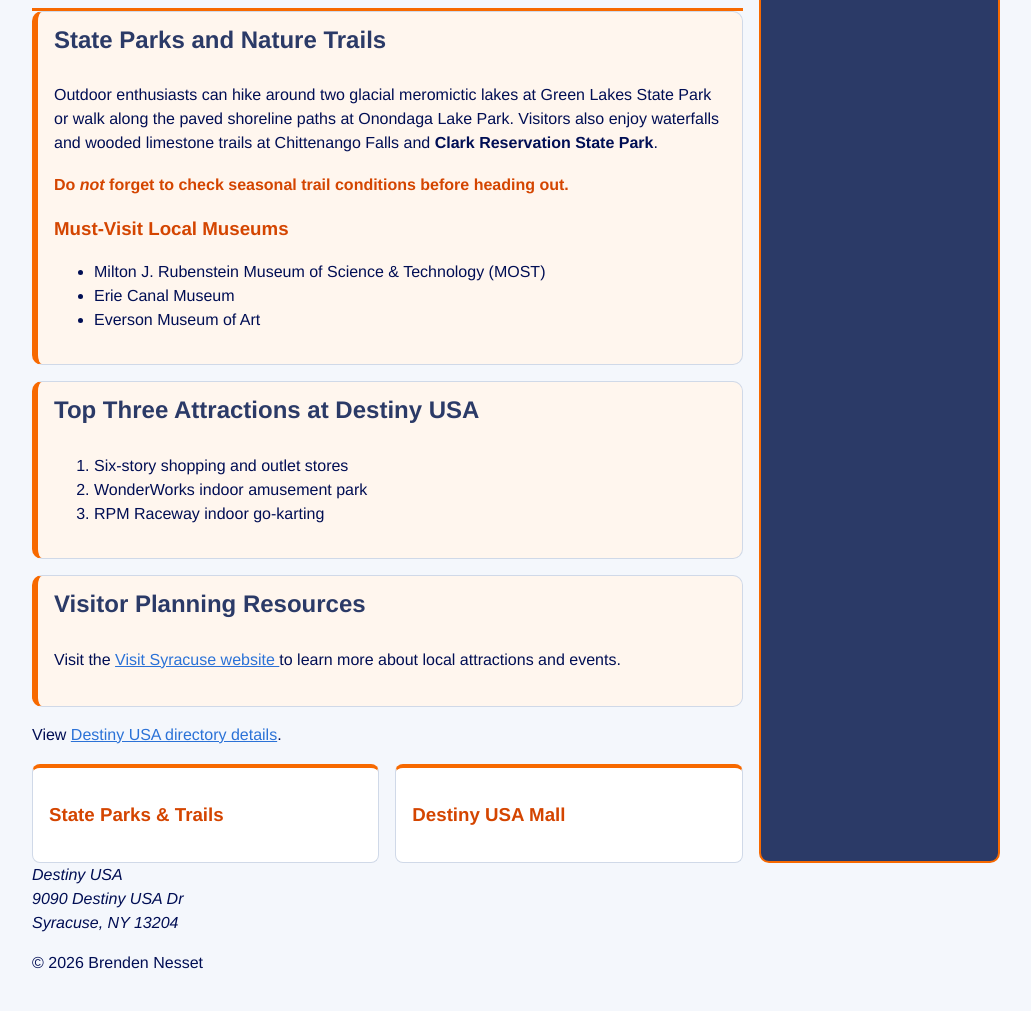
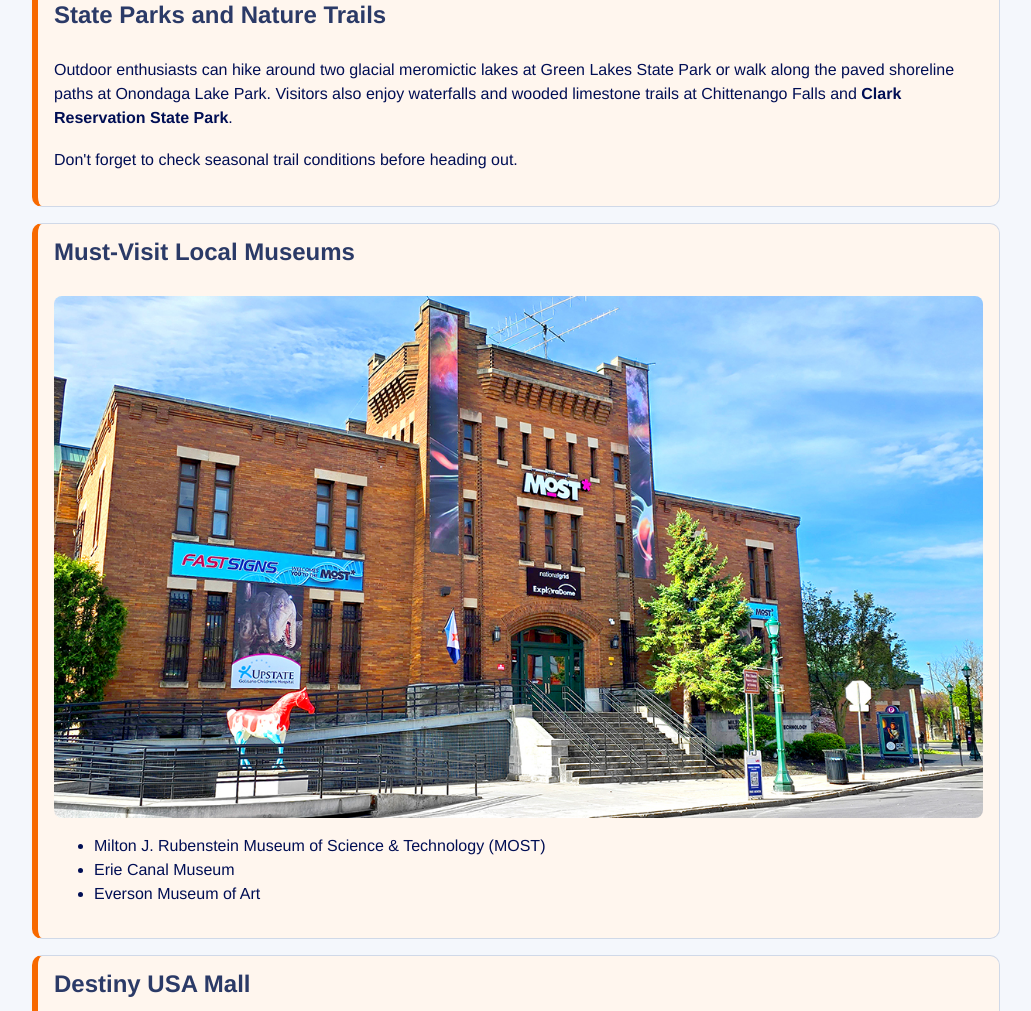
Before and after one commit to CIS-130/Team-4, a plain HTML site: page index.html in a window 1280 px wide. Shown: the part 572-1583 px from the top of the page, without its empty margins (124-1155 px from the left). Drawn offline with Linux system fonts and the light colour scheme.

Commit message:
Almost finished with webpage

```diff
--- a/index.html
+++ b/index.html
@@ -50,64 +50,40 @@
                     Outdoor enthusiasts can hike around two glacial meromictic lakes at Green Lakes State Park or walk along the paved shoreline paths at Onondaga Lake Park. Visitors also enjoy waterfalls and wooded limestone trails at Chittenango Falls and <strong>Clark Reservation State Park</strong>.
                 </p>
 
-                <p class="important">
-                    Do <em>not</em> forget to check seasonal trail conditions before heading out.
+                <p>
+                    Don't forget to check seasonal trail conditions before heading out.
                 </p>
+                </section>
 
                 <section>
-                    <h3>Must-Visit Local Museums</h3>
-
+                    <section class="content-box">
+                    <h2>Must-Visit Local Museums</h2>
+                        <img src="IMG/MOST-exterior.jpg">
                     <ul>
                         <li>Milton J. Rubenstein Museum of Science &amp; Technology (MOST)</li>
                         <li>Erie Canal Museum</li>
                         <li>Everson Museum of Art</li>
                     </ul>
                 </section>
-            </section>
 
             <section class="content-box">
-                <h2>Top Three Attractions at Destiny USA</h2>
 
-                <ol>
-                    <li>Six-story shopping and outlet stores</li>
-                    <li>WonderWorks indoor amusement park</li>
-                    <li>RPM Raceway indoor go-karting</li>
-                </ol>
-            </section>
-
-            <section class="content-box">
-                <h2>Visitor Planning Resources</h2>
+                <h2>Destiny USA Mall</h2>
+                <img src="IMG/Destiny_USA.png">
+                    <p>Built on October 10th, 1990, this shopping center covers 2.4 million sq ft and offers 250 shopping, dining, and entertainment venues </p>
 
                 <p>
-                    Visit the
-                    <a href="https://visitsyracuse.com">
-                        Visit Syracuse website
-                    </a>
-                    to learn more about local attractions and events.
-                </p>
-            </section>
-
-            <p>
                 View
                 <a href="meetings.html">Destiny USA directory details</a>.
             </p>
+            </section>
 
-            <div class="card-panel">
-                <div class="card-list">
-                    <article class="card">
-                        <h3>State Parks &amp; Trails</h3>
-                    </article>
-                    <article class="card">
-                        <h3>Destiny USA Mall</h3>
-                    </article>
-                </div>
-            </div>
-        </div>
 
-        <aside class="sidebar">
-            <h2>Quick Information</h2>
-            <p>Central New York's Salt City</p>
-        </aside>
+
+
+
+
+
 
     </main>
 
--- a/styles/main.css
+++ b/styles/main.css
@@ -151,7 +151,7 @@ img {
     max-width: 100%;
     height: auto;
     margin: 1rem auto;
-    border: 2px solid var(--secondary-color);
+    border: 2pxpx solid var(--secondary-color);
     border-radius: 8px;
 }
 
```
Also changed, not shown: IMG/MOST-exterior.jpg (added), 1 other file.
